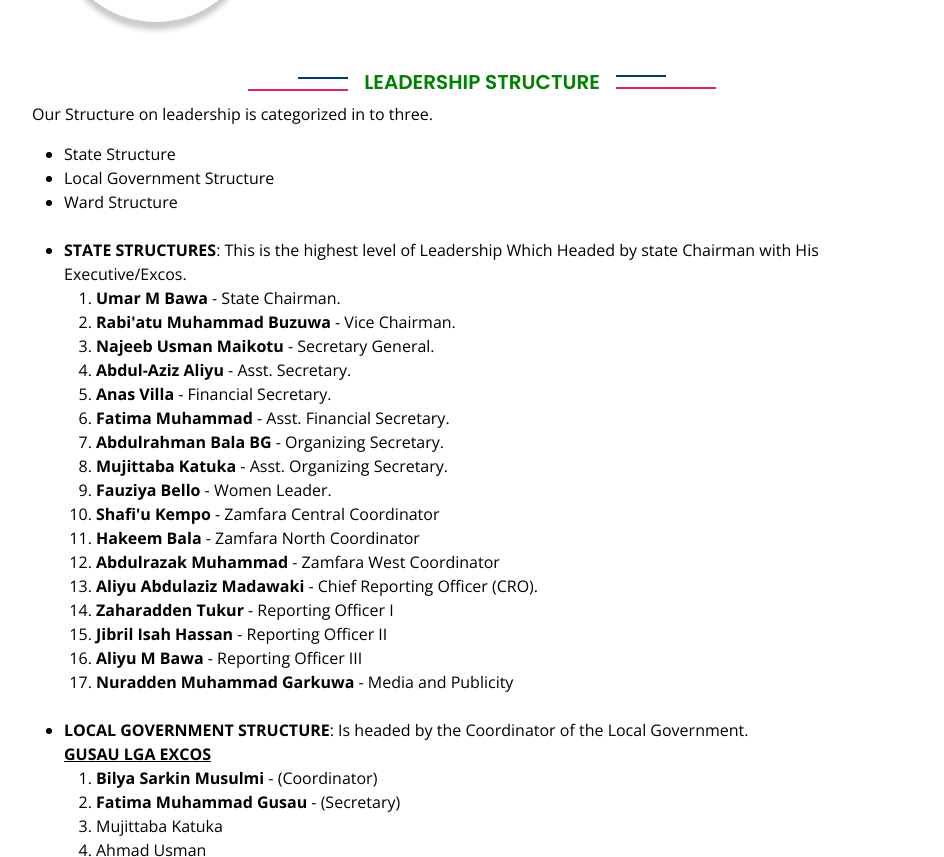
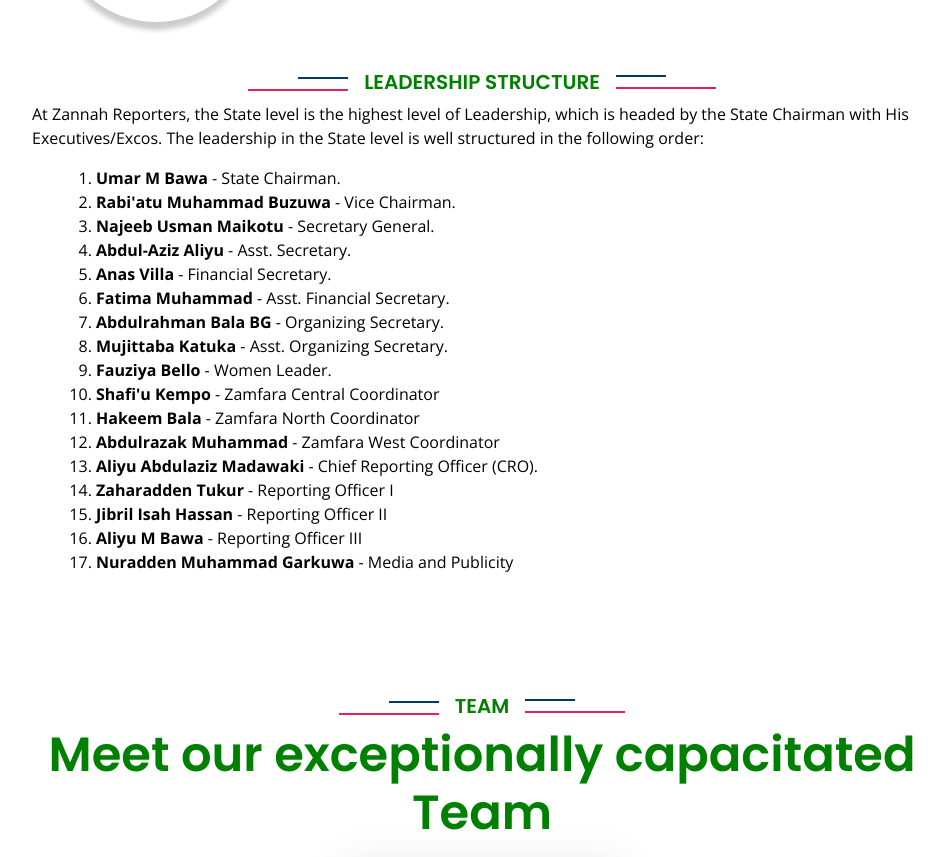
Before and after one commit to Godwin015/zannahreporters, a plain HTML site: page index.html in a window 1280 px wide. Shown: the part 4064-4921 px from the top of the page, without its empty margins (158-1102 px from the left). Drawn offline with nearby package versions, Linux system fonts and the light colour scheme.

Commit message:
Update index.html

```diff
--- a/index.html
+++ b/index.html
@@ -572,13 +572,13 @@
                 <h5 class="sub-title text-primary px-3"><font color="green"><b>LEADERSHIP STRUCTURE</b></font></h5>
             </div>
             <div style="text-align: left;">
-                <p>Our Structure on leadership is categorized in to three.</p>
+                <p>At Zannah Reporters, the State level is the highest level of Leadership, which is headed by the State Chairman with His Executives/Excos. The leadership in the State level is well structured in the following order:  </p>
                 <ul>
-                        <li>State Structure</li>
+                        <!--<li>State Structure</li>
                         <li>Local Government Structure</li>
-                        <li>Ward Structure</li><br>
-
-                    <li><b>STATE STRUCTURES</b>: This is the highest level of Leadership Which Headed by state Chairman with His Executive/Excos. <br>
+                        <li>Ward Structure</li><br>-->
+
+                    <!--<li><b>STATE STRUCTURES</b>: This is the highest level of Leadership Which is headed by state Chairman with His Executives/Excos. <br>-->
                     <ol type="1">
                         <li><b>Umar M Bawa</b> - State Chairman.</li>
                         <li><b>Rabi'atu Muhammad Buzuwa</b> - Vice Chairman.</li>
@@ -598,7 +598,7 @@
                         <li><b>Aliyu M Bawa</b> - Reporting Officer III</li>
                         <li><b>Nuradden Muhammad Garkuwa</b> - Media and Publicity</li><br>
                     </ol>
-                    <li><b>LOCAL GOVERNMENT STRUCTURE</b>: Is headed by the Coordinator of the  Local Government. <br>
+                    <!--<li><b>LOCAL GOVERNMENT STRUCTURE</b>: Is headed by the Coordinator of the  Local Government. <br>
                         <b><u>GUSAU LGA EXCOS</u></b>
                         <ol type="1">
                             <li><b>Bilya Sarkin Musulmi</b> - (Coordinator)</li>
@@ -740,7 +740,7 @@
                         <li>Secretary.</li>
                         <li>Financial Secretary.</li>
                         <li>P.R.O.</li>
-                    </ol>
+                    </ol>-->
                 </ul>
             </div>
         </div>
```
